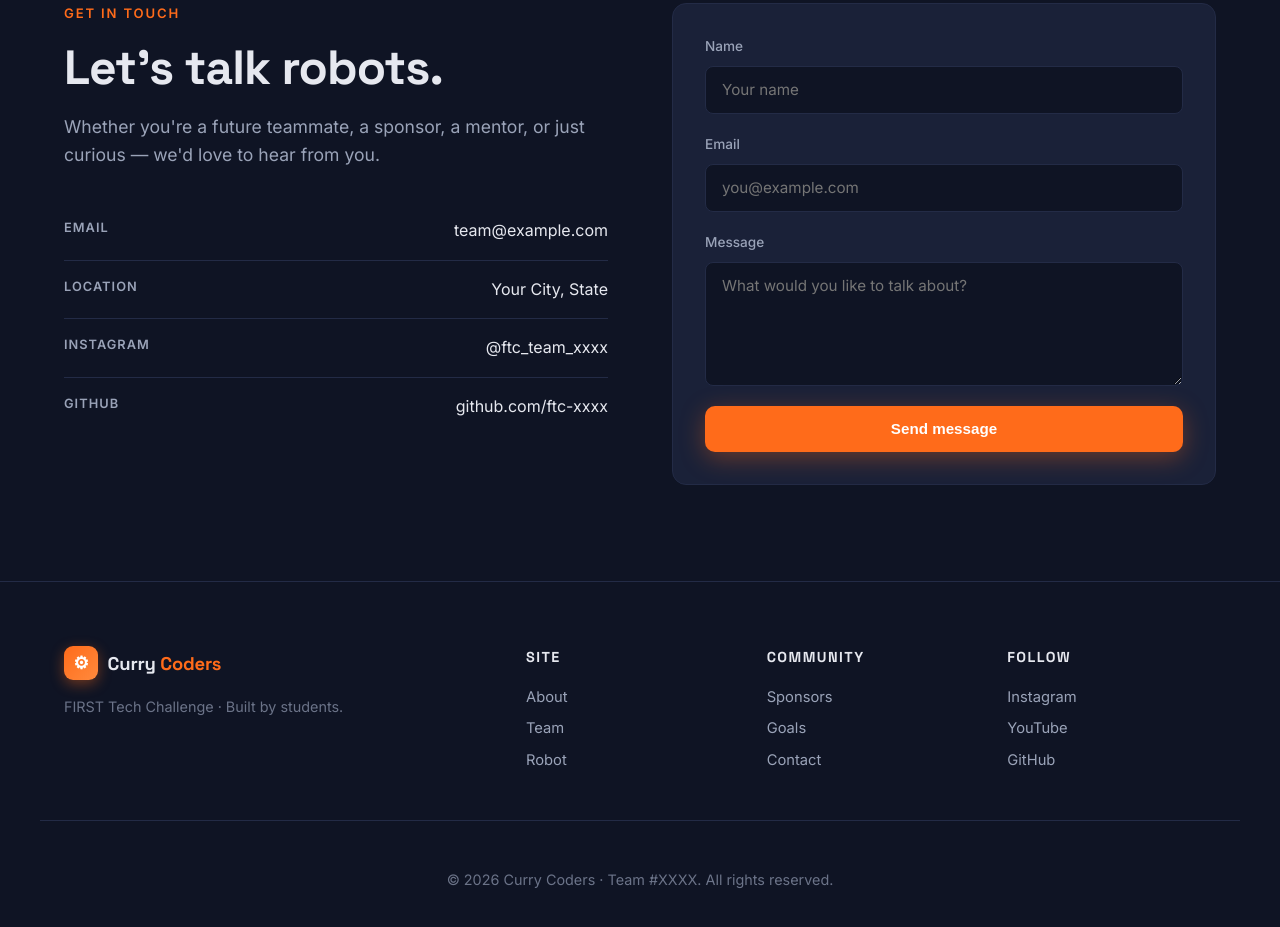
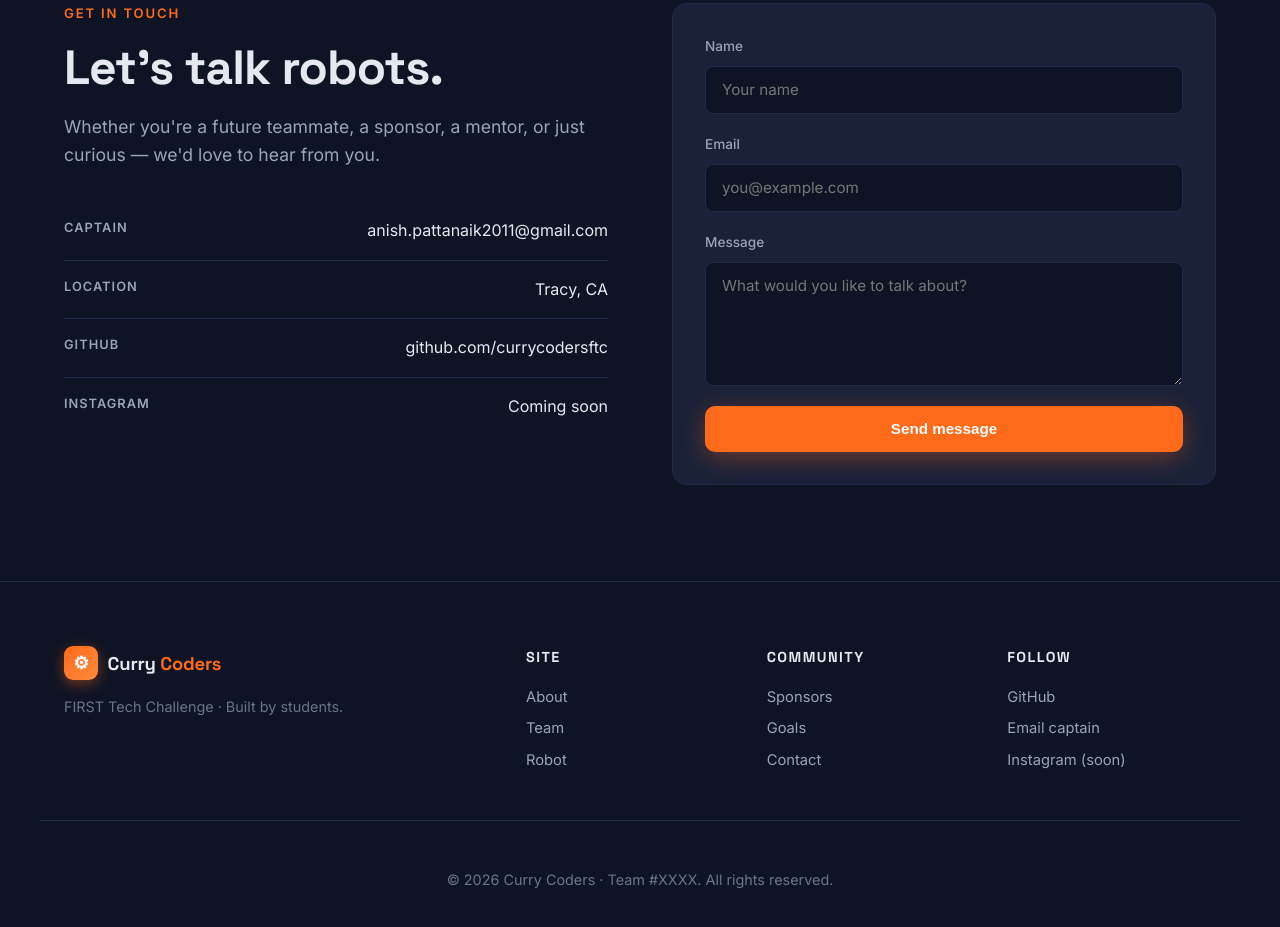
Before and after one commit to currycodersftc/FTC-Robotics-2026, a plain HTML site: page index.html in a window 1280 px wide. Shown: the part 5341-6268 px from the top of the page. Drawn offline with Linux system fonts and the light colour scheme.

Commit message:
added social references (not all)

```diff
--- a/index.html
+++ b/index.html
@@ -329,10 +329,10 @@
           Whether you're a future teammate, a sponsor, a mentor, or just curious — we'd love to hear from you.
         </p>
         <ul class="contact-list">
-          <li><span>Email</span><a href="mailto:team@example.com">team@example.com</a></li>
-          <li><span>Location</span><a>Your City, State</a></li>
-          <li><span>Instagram</span><a href="#">@ftc_team_xxxx</a></li>
-          <li><span>GitHub</span><a href="#">github.com/ftc-xxxx</a></li>
+          <li><span>Captain</span><a href="mailto:anish.pattanaik2011@gmail.com">anish.pattanaik2011@gmail.com</a></li>
+          <li><span>Location</span><a>Tracy, CA</a></li>
+          <li><span>GitHub</span><a href="https://github.com/currycodersftc" target="_blank" rel="noopener">github.com/currycodersftc</a></li>
+          <li><span>Instagram</span><a>Coming soon</a></li>
         </ul>
       </div>
       <form class="contact-form" onsubmit="event.preventDefault(); alert('Thanks! Wire this up to your email service.');">
@@ -378,9 +378,9 @@
         </div>
         <div>
           <h5>Follow</h5>
-          <a href="#">Instagram</a>
-          <a href="#">YouTube</a>
-          <a href="#">GitHub</a>
+          <a href="https://github.com/currycodersftc" target="_blank" rel="noopener">GitHub</a>
+          <a href="mailto:anish.pattanaik2011@gmail.com">Email captain</a>
+          <a aria-disabled="true">Instagram (soon)</a>
         </div>
       </div>
     </div>
```
Also changed, not shown: .claude/settings.local.json (added).
